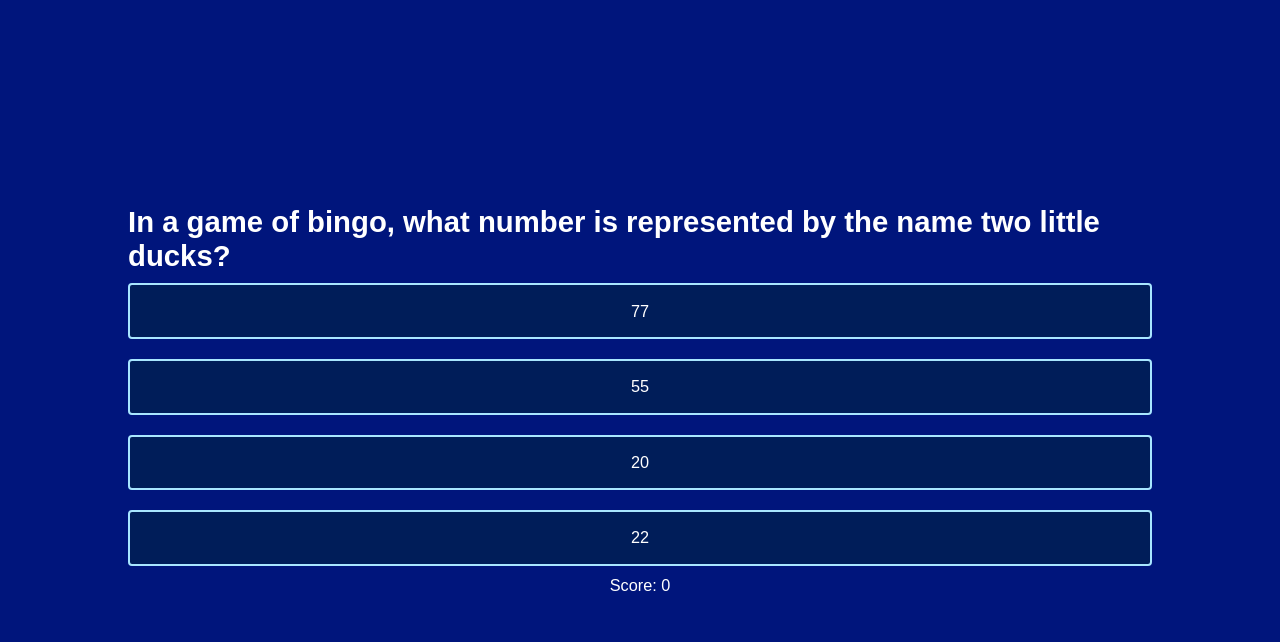
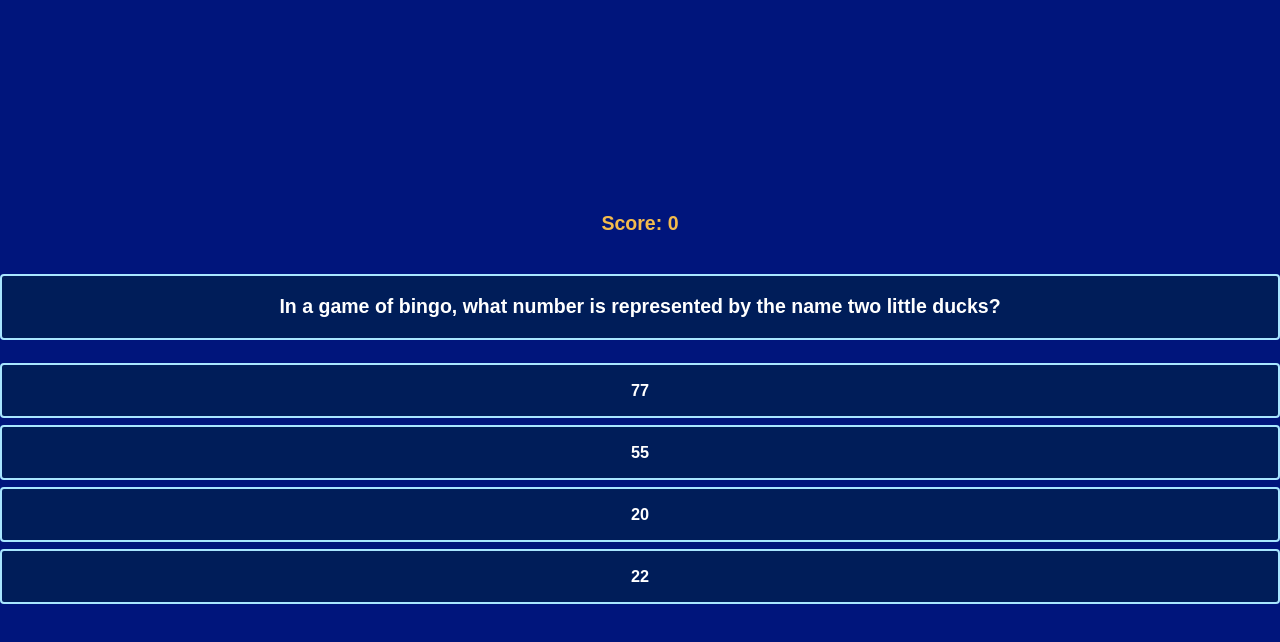
Before and after one commit to domferris/Tandem_Apprentice_Challenge_2020, a plain HTML site: page index.html in a window 1280 px wide. Both pictures are taken after a click on the button "Play". Drawn offline with Linux system fonts and the light colour scheme.

Commit message:
align styles from landing to trivia, restructure HTML and adjust js to accomodate new styling

```diff
--- a/index.html
+++ b/index.html
@@ -8,13 +8,20 @@
   <script src="/javascript/trivia_questions.mjs" type="module" defer></script>
 </head>
 <body>
-  <div class="trivia-container hidden">
-    <h4 class="question"></h4>
-    <div class="choices-container"></div>
-  </div>
-  <div class="controls">
-    <button class="start">Play</button>
-  </div>
-  <p class="score"></p>
+  <section class="main">
+    <div class="landing">
+      <img src="./images/wwtbaa_trim.png" class="logo" alt="Who Wants to be an Apprentice Logo">
+
+      <button class="start">Play</button>
+    </div>
+
+    <p class="score hidden"></p>
+
+    <section class="trivia-container hidden">
+
+      <h4 class="question"></h4>
+      <div class="choices-container"></div>
+    </section>
+  </section>
 </body>
 </html>
--- a/javascript/trivia_questions.mjs
+++ b/javascript/trivia_questions.mjs
@@ -1,3 +1,4 @@
+const landing = document.querySelector('.landing');
 const startButton = document.querySelector('.start');
 const triviaContainer = document.querySelector('.trivia-container');
 const questionElement = document.querySelector('.question');
@@ -27,7 +28,8 @@ let shuffledQuestions, questionIndex;
 const startGame = () => {
   setScore(score);
 
-  startButton.classList.add('hidden');
+  landing.classList.add('hidden');
+  scoreDisplay.classList.remove('hidden');
   triviaContainer.classList.remove('hidden');
 
   shuffledQuestions = triviaQuestions.sort(() => Math.random() - 0.5);
@@ -116,7 +118,8 @@ const showQuestion = (question) => {
 
 const gameOver = (finalScore) => {
   scoreDisplay.innerText = `Final score: ${finalScore}`;
-  startButton.classList.remove('hidden');
+  landing.classList.remove('hidden');
+  triviaContainer.classList.add('hidden');
   startButton.innerHTML = 'Play again';
   score = 0;
 };
--- a/stylesheets/styles.scss
+++ b/stylesheets/styles.scss
@@ -11,24 +11,28 @@ html {
 }
 
 body {
+  background: rgb(0, 21, 124);
+  color: white;
+}
+
+.main {
   height: 100vh;
   width: 100vw;
   display: flex;
   flex-direction: column;
   justify-content: center;
   align-items: center;
-  background: rgb(0, 21, 124);
-  color: white;
+
 }
 
 button {
-  margin: 10px 0;
   background: rgb(0, 29, 89);
   color: white;
   border: 2px solid rgb(168, 230, 255);
   border-radius: 4px;
-  padding: 1em 4em;
+  padding: 1em 2em;
   font-size: 1rem;
+  font-weight: 600;
 
   &:hover {
     background: rgba(168, 230, 255, 0.7);
@@ -36,39 +40,65 @@ button {
   }
 }
 
-.hidden {
-  display: none;
-}
-
 /////////////////////////////
 ////////// LANDING //////////
 /////////////////////////////
 
+.landing {
+  display: flex;
+  flex-direction: column;
+  align-items: center;
 
+  .logo {
+    // border: 1px solid red;
+    width: 80%;
+    max-width: 725px;
+    align-self: center;
+    transition: all 1s ease-in-out;
+    margin-bottom: 1em;
+  }
+}
 
 ////////////////////////////
 ////////// TRIVIA //////////
 ////////////////////////////
 
+.score {
+  // border: 1px solid aqua;
+  font-size: 1.2rem;
+  font-weight: 600;
+  color: rgb(243, 187, 76);
+  margin: 1em 0;
+}
+
 .trivia-container {
-  // border: 3px solid red;
-  width: 80%;
-  max-width: 80%;
+  // border: 1px solid red;
+  width: 100%;
 
   .question {
-    // border: 3px solid green;
-    display: flex;
-    justify-content: center;
-    align-items: center;
-    font-size: 1.8rem;
+    // border: 1px solid green;
+    // display: flex;
+    // justify-content: center;
+    // align-items: center;
+    font-size: 1.2rem;
+    text-align: center;
+    margin: 1em 0;
+    // margin: 2em 0;
+    background: rgb(0, 29, 89);
+    color: white;
+    border: 2px solid rgb(168, 230, 255);
+    border-radius: 4px;
+    padding: 1em;
   }
 
   .choices-container {
-    // border: 3px solid orange;
+    // border: 1px solid orange;
     display: flex;
     flex-direction: column;
 
     button {
+      margin: 0.2em 0;
+
       &:hover {
         background: rgba(168, 230, 255, 0.7);
         color: black;
@@ -91,3 +121,7 @@ button {
     }
   }
 }
+
+.hidden {
+  display: none;
+}
```
Also changed, not shown: images/wwtbaa_trim.png (added), stylesheets/styles.css, 2 other files.
